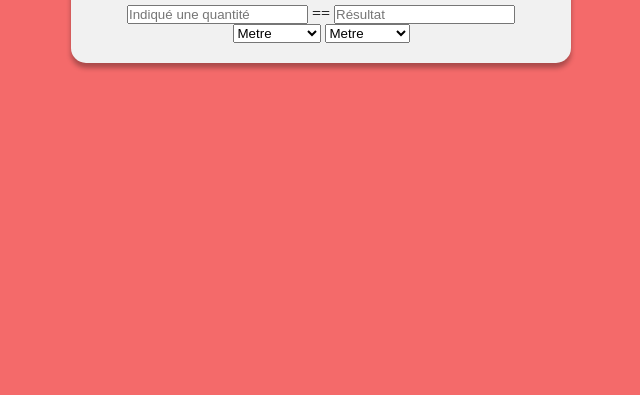
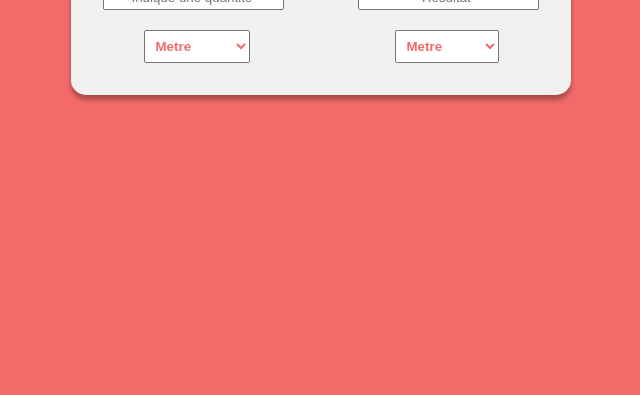
Before and after one commit to Tatiana-Juin/exercices_javascript, a plain HTML site: page 44-exercice-converter-distance/index.html in a window 1280 px wide. Shown: the part 405-800 px from the top of the page, without its empty margins (319-959 px from the left). Drawn offline with Linux system fonts and the light colour scheme.

Commit message:
le style du convertisseur est fini

```diff
--- a/44-exercice-converter-distance/index.html
+++ b/44-exercice-converter-distance/index.html
@@ -12,13 +12,16 @@
     <main>
 
         <div class="container">
+          <!-- titre de la page -->
           <h1>Convertisseur</h1>
 
+          <!-- LES INPUT - TOUS LES CHAMPS DE TEXTE -->
           <div class="input-groupe">
-              <input type="text" name="convertir" id="convertir" placeholder="Indiqué une quantité "><span> ==  </span>
+              <input type="text" name="convertir" id="convertir" placeholder="Indiqué une quantité ">  <span> =  </span>
               <input type="text" name="resultat" id="resultat" placeholder="Résultat ">
           </div>
 
+          <!-- TOUTES LES UNITES  -->
           <div class="select-groupe">
                 <select name="unite" id="unite">
                     <option value="metre">Metre</option>
--- a/44-exercice-converter-distance/style.css
+++ b/44-exercice-converter-distance/style.css
@@ -31,6 +31,7 @@ main{
     padding:20px;
     box-shadow: 0 5px 5px rgba(0,0,0,.3);
     border-radius :15px;
+    height:200px;
 
 }
 
@@ -39,3 +40,34 @@ h1{
     color:#F46A6A;
     margin-bottom: 20px;;
 }
+
+/* INPUT DU GROUPE */
+.input-groupe{
+    display:flex;
+    justify-content: space-evenly;
+    align-items: center;
+    width:500px;
+}
+
+/* POUR LE CHAMP DE TEXTE */
+input{
+    height:25px;
+    text-align:center;
+}
+
+/* POUR LA DIV CONTENANT TOUTES LES UNITES  */
+.select-groupe{
+    margin-top: 20px;;
+    width: 100%;
+    height: auto;
+    display: flex;
+    justify-content: space-around;
+    width:500px;
+}
+
+/* STYLE POUR LES DEUX DIV AYANT L'ID SUIVANT  */
+#unite, #resultatUnite{
+    color: #F46A6A;
+    font-weight: bolder;
+    padding:7px;
+}
```
